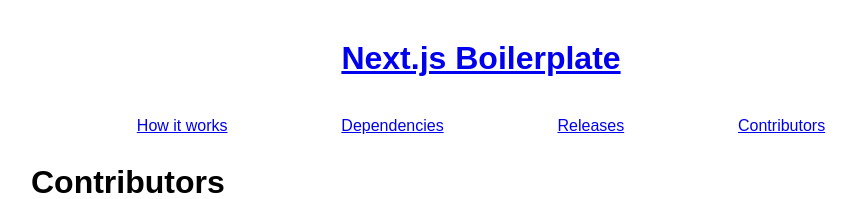
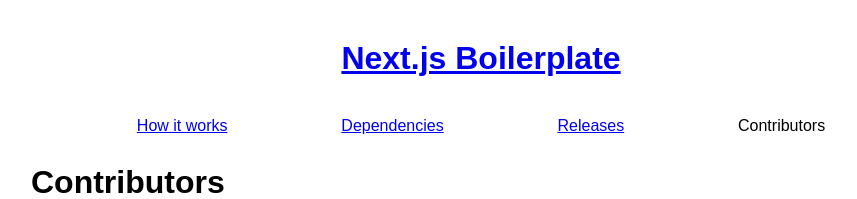
Before and after one commit to imaginamundo/nextjs-boilerplate, a Next.js app: page /contributors in a window 1280 px wide. Shown: the top 199 px of the page, without its empty margins (159-1016 px from the left). Built offline with nearby package versions, Linux system fonts and the light colour scheme.

Commit message:
Create interface for appContext, disable link on menu on current page

```diff
--- a/src/components/Menu.module.css
+++ b/src/components/Menu.module.css
@@ -7,3 +7,8 @@
     display: inline-block;
     padding: .5em;
 }
+.menuItemActive {
+    color: var(--dark-color);
+    text-decoration: none;
+    pointer-events: none;
+}
--- a/src/components/Menu.tsx
+++ b/src/components/Menu.tsx
@@ -1,57 +1,60 @@
 import React from 'react';
 import Link from 'next/link';
 
-import { useApplicationContext } from '../hooks/useApplicationContext';
+import { useAppContext } from '../hooks/appContext';
 
 import styles from './Menu.module.css';
 
 function Menu() {
-    const context = useApplicationContext();
+    const context = useAppContext();
 
-    type MenuItem = {
-        label: string,
-        href: string,
-        active?: boolean
-    };
-
-    const menuItems: MenuItem[] = [
+    const menuItems = [
         {
             label: 'How it works',
-            href: '/how-it-works'
+            href: '/how-it-works',
+            active: false
         },
         {
             label: 'Dependencies',
-            href: '/dependencies'
+            href: '/dependencies',
+            active: false
         },
         {
             label: 'Releases',
-            href: '/releases'
+            href: '/releases',
+            active: false
         },
         {
             label: 'Contributors',
-            href: '/contributors'
+            href: '/contributors',
+            active: false
         }
     ]
-        .map((item: MenuItem) => {
-            // TODO: Fix TypeScript
-            // if (item.href === context.path) item.active = true;
-            item.active = true;
+        .map((item) => {
+            if (item.href === context.path) item.active = true;
             return item;
         });
+
+    console.log(menuItems);
 
     return (
         <nav className={ styles.menu }>
             {
-                menuItems.map((item, index) => (
+                menuItems.map((item, index) => {
+                    const linkClasses = [ styles.menuItem ];
+                    if (item.active) linkClasses.push(styles.menuItemActive);
+
+                    return (
                         <Link
                             key={ `menu-item-${ index }` }
                             href={ item.href }
                         >
-                        <a className={ styles.menuItem }>
+                            <a className={ linkClasses.join(' ') }>
                                 { item.label }
                             </a>
                         </Link>
-                ))
+                    );
+                })
             }
         </nav>
     );
--- a/src/hocs/defaultPage.tsx
+++ b/src/hocs/defaultPage.tsx
@@ -1,6 +1,8 @@
 import React from 'react';
 
-import { ContextProvider } from '../hooks/useApplicationContext';
+import { IContext } from '../interfaces/context';
+
+import { ContextProvider } from '../hooks/appContext';
 
 /**
  * Default Page High Order Component (HOC)
@@ -12,11 +14,13 @@
         /**
          * Any prop passed to ContextProvider will be in the hook useContext
          */
+        const contextProps: IContext = {
+            pageType: props.pageType,
+            path: props.path
+        };
+
         return (
-            <ContextProvider
-                pageType={ props.pageType }
-                path={ props.path }
-            >
+            <ContextProvider { ...contextProps }>
                 <Page { ...props } />
             </ContextProvider>
         );
--- a/src/hooks/useApplicationContext.tsx
+++ b/src/hooks/appContext.tsx
@@ -1,6 +1,7 @@
 import React, { createContext, useContext } from 'react';
 
-const Context = createContext({});
+import { IContext } from '../interfaces/context';
+const Context = createContext<Partial<IContext>>({});
 
 export function ContextProvider({ children, ...props }) {
     return (
@@ -11,6 +12,7 @@
 };
 
 
-export function useApplicationContext() {
-    return useContext(Context);
+export function useAppContext() {
+    const context = useContext(Context);
+    return context;
 };
--- /dev/null
+++ b/src/interfaces/context.ts
@@ -0,0 +1,4 @@
+export interface IContext {
+    path: string,
+    pageType: string
+};
--- a/src/variables.css
+++ b/src/variables.css
@@ -5,6 +5,8 @@
     --danger-color: tomato;
     --warning-color: gold;
     --success-color: forestgreen;
+    --dark-color: black;
+    --bright-color: white;
     --muted-color: gray;
     --neutral-color: gainsboro;
 
```
Lines whose indentation alone changed are shown as unchanged.
